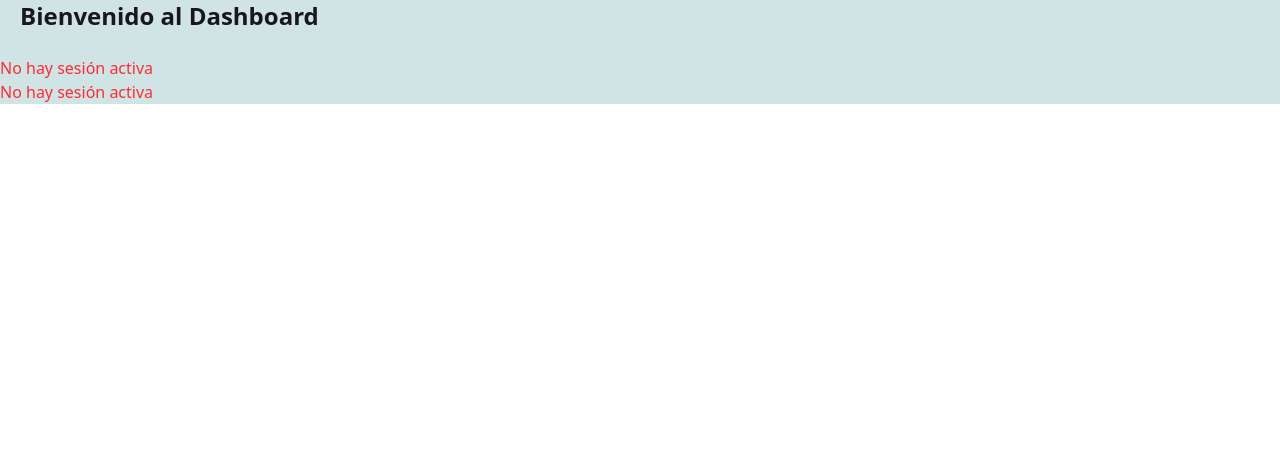
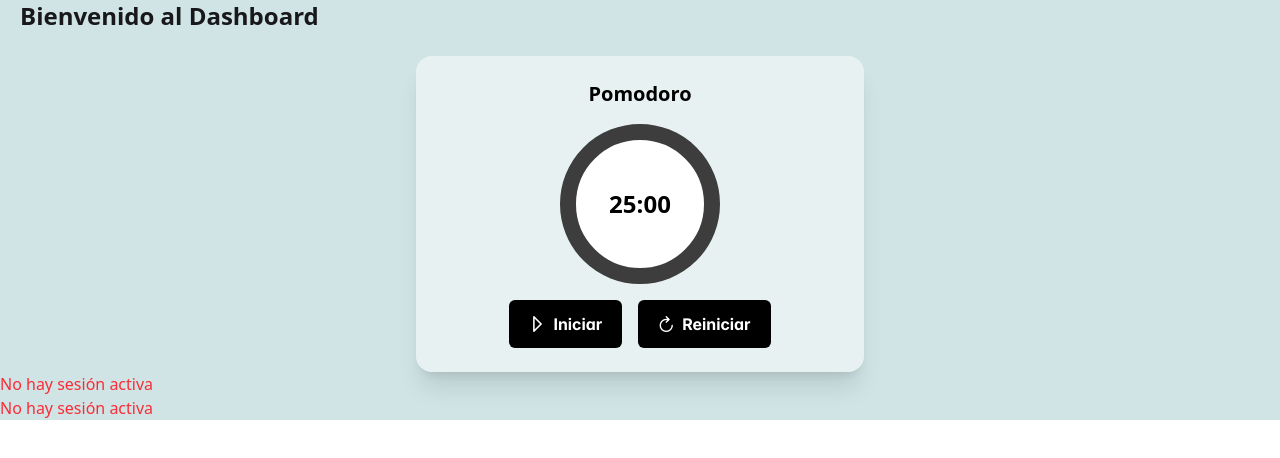
Before and after one commit to maigcorrea/nuevo_gestorBeebit, a Next.js app in the folder frontend/: page / in a window 1280 px wide. Shown: the top 458 px of the page. Built offline with nearby package versions, Linux system fonts and the light colour scheme; sample sign-in values are in the browser's storage.

Commit message:
Componente reloj pomodoro

```diff
--- a/frontend/app/page.jsx
+++ b/frontend/app/page.jsx
@@ -7,6 +7,7 @@ import { useEffect, useRef, useContext } from 'react';
 import OptionButtons from "@/components/OptionButtons";
 import { UserContext } from '@/app/context/UserContext';
 import ProtectRoutes from "@/components/ProtectRoutes";
+import PomodoroTimer from "@/components/PomodoroTimer";
 
 export default function Home() {
   const { userType } = useContext(UserContext);
@@ -16,6 +17,7 @@ export default function Home() {
     <>
     <ProtectRoutes>
       <h1 className="text-2xl font-bold px-5 mb-6">Bienvenido al Dashboard</h1>
+      <PomodoroTimer></PomodoroTimer>
       <TasksTab></TasksTab>
       <ProjectTab></ProjectTab>
       {userType==="admin" ? <OptionButtons></OptionButtons> :null}
--- /dev/null
+++ b/frontend/components/PomodoroTimer.jsx
@@ -0,0 +1,83 @@
+'use client';
+
+import { useEffect, useState, useRef } from 'react';
+import { Button } from 'primereact/button';
+
+export default function PomodoroTimer() {
+  const [timeLeft, setTimeLeft] = useState(25 * 60); // 25 minutos en segundos
+  const [isRunning, setIsRunning] = useState(false);
+  const [isBreak, setIsBreak] = useState(false);
+  const intervalRef = useRef(null);
+
+  useEffect(() => {
+    if (isRunning) {
+      intervalRef.current = setInterval(() => {
+        setTimeLeft((prev) => {
+          if (prev === 1) {
+            clearInterval(intervalRef.current);
+            setIsRunning(false);
+            setIsBreak((prevBreak) => !prevBreak);
+            return isBreak ? 25 * 60 : 5 * 60;
+          }
+          return prev - 1;
+        });
+      }, 1000);
+    }
+
+    return () => clearInterval(intervalRef.current);
+  }, [isRunning]);
+
+  const formatTime = (seconds) => {
+    const mins = String(Math.floor(seconds / 60)).padStart(2, '0');
+    const secs = String(seconds % 60).padStart(2, '0');
+    return `${mins}:${secs}`;
+  };
+
+  const progress = ((isBreak ? 5 * 60 : 25 * 60) - timeLeft) / (isBreak ? 5 * 60 : 25 * 60) * 100;
+
+  return (
+    <div className="flex flex-col items-center p-6 gap-4 bg-white/50 rounded-2xl shadow-xl w-full max-w-md mx-auto">
+      <h2 className="text-xl font-semibold text-black">
+        {isBreak ? 'Descanso' : 'Pomodoro'}
+      </h2>
+      <div className="relative w-40 h-40">
+        <svg className="absolute top-0 left-0 w-full h-full" viewBox="0 0 100 100">
+          <circle cx="50" cy="50" r="45" stroke="#3d3d3d" strokeWidth="10" fill="white" />
+          <circle
+            cx="50"
+            cy="50"
+            r="45"
+            stroke="#00dfc4"
+            strokeWidth="10"
+            fill="none"
+            strokeDasharray="282.6"
+            strokeDashoffset={`${282.6 - (282.6 * progress) / 100}`}
+            strokeLinecap="round"
+            transform="rotate(-90 50 50)"
+          />
+        </svg>
+        <div className="flex items-center justify-center absolute inset-0 text-2xl font-bold text-black">
+          {formatTime(timeLeft)}
+        </div>
+      </div>
+      <div className="flex gap-4">
+        <Button
+          label={isRunning ? 'Pausar' : 'Iniciar'}
+          icon={isRunning ? 'pi pi-pause' : 'pi pi-play'}
+          style={{ backgroundColor: 'black', border: 'none' }}
+          onClick={() => setIsRunning((prev) => !prev)}
+        />
+        <Button
+          label="Reiniciar"
+          icon="pi pi-refresh"
+          style={{ backgroundColor: 'black', border: 'none' }}
+          onClick={() => {
+            clearInterval(intervalRef.current);
+            setTimeLeft(isBreak ? 5 * 60 : 25 * 60);
+            setIsRunning(false);
+          }}
+        />
+      </div>
+    </div>
+  );
+}
```
